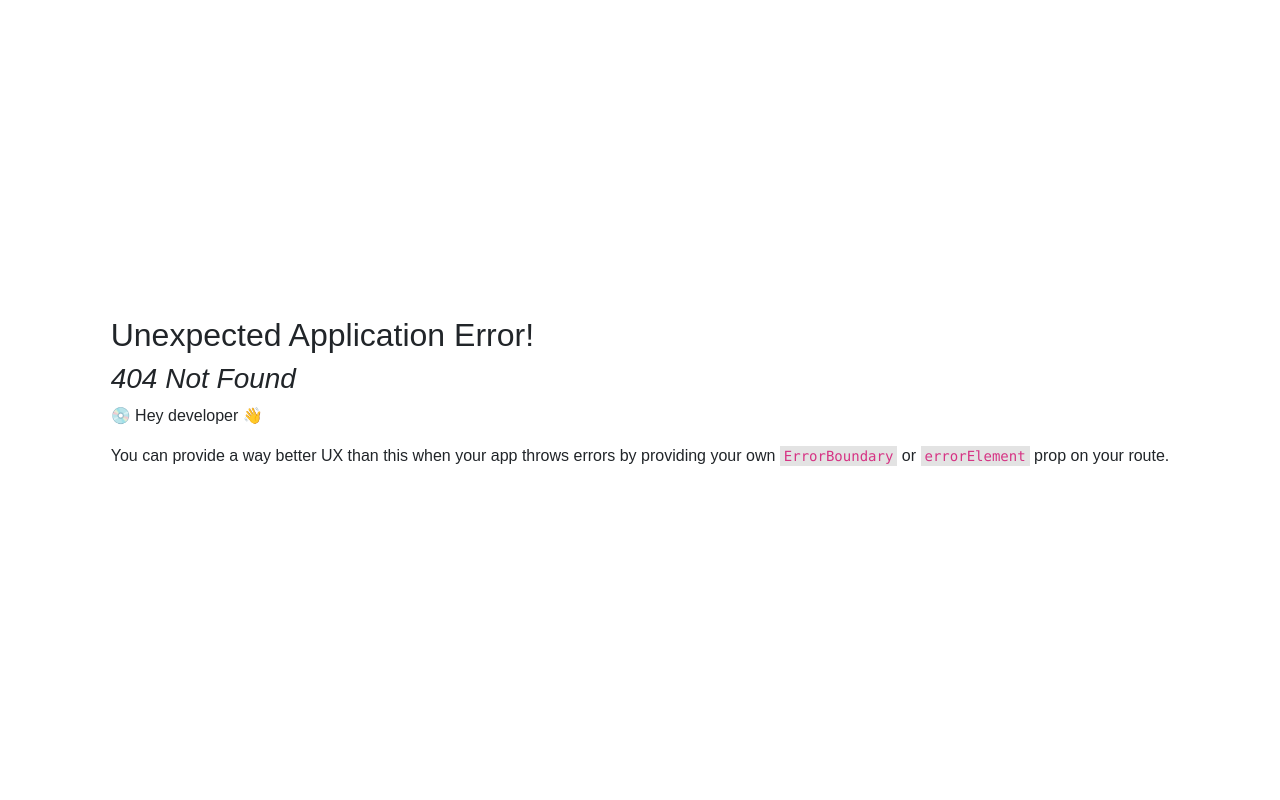
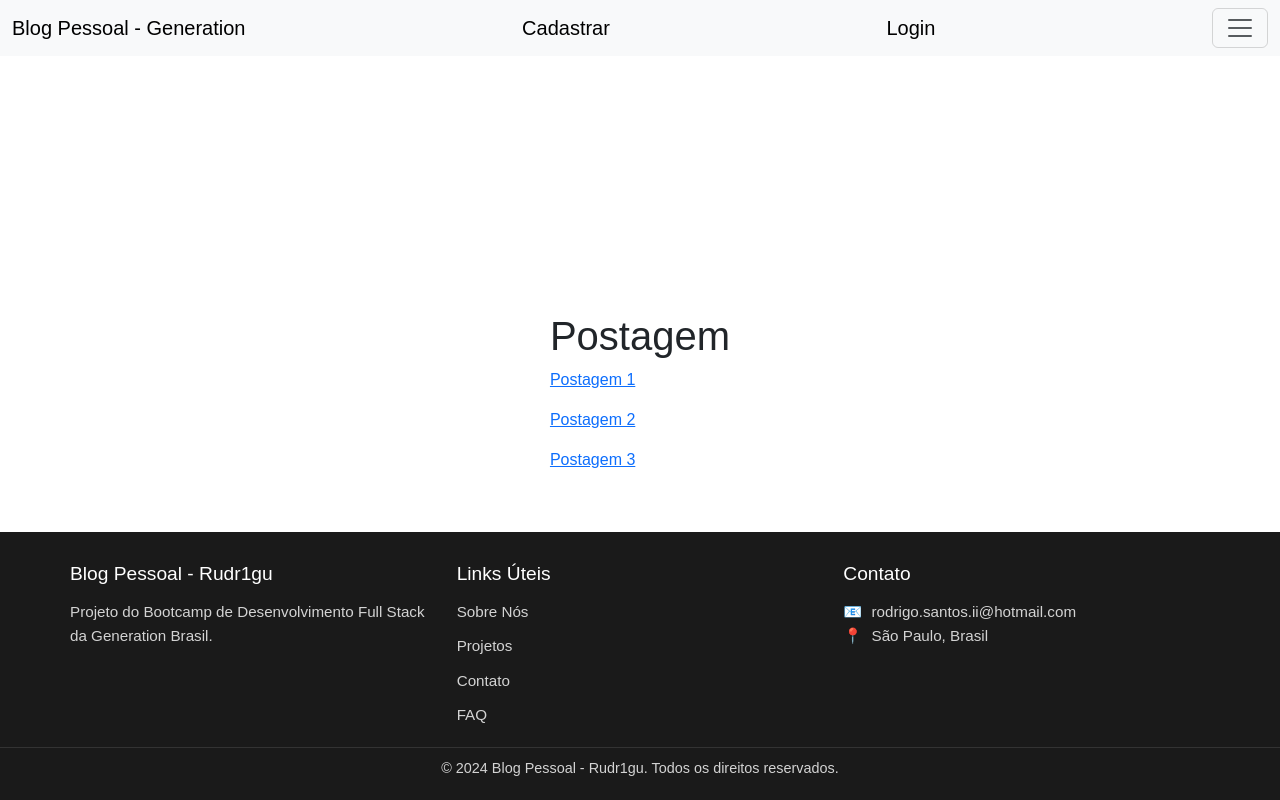
Before and after one commit to rudr1gu/blog-reactjs, a React (Vite) app: page /postagem/1 in a window 1280 px wide. Before the commit this address had no page. Built offline with nearby package versions, Linux system fonts and the light colour scheme.

Commit message:
:sparkles: feat: update Navbar component links and add Postagem component with routing

```diff
--- a/src/components/home/navbar/Navbar.tsx
+++ b/src/components/home/navbar/Navbar.tsx
@@ -10,9 +10,9 @@ function Navbar(){
     return (
         <nav className="navbar bg-body-tertiary fixed-top">
           <div className="container-fluid">
-            <a className="navbar-brand" href="#">Blog Pessoal - Generation</a>
-            <Link to="/cadastro"> Cadastrar</Link>
-            <Link to="/cadastro"> Login</Link>
+            <Link className="navbar-brand" to="/">Blog Pessoal - Generation</Link>
+            <Link className="navbar-brand" to="/cadastro"> Cadastrar</Link>
+            <Link className="navbar-brand" to="/cadastro"> Login</Link>
             <button className="navbar-toggler" type="button" data-bs-toggle="offcanvas" data-bs-target="#offcanvasNavbar" aria-controls="offcanvasNavbar" aria-label="Toggle navigation">
               <span className="navbar-toggler-icon"></span>
             </button>
--- /dev/null
+++ b/src/components/postagem/Postagem.tsx
@@ -0,0 +1,20 @@
+import { Link } from 'react-router-dom';
+
+const Postagem = () => {
+    return (
+        <div>
+        <h1>Postagem</h1>
+        <p>
+            <Link to="/postagem/1">Postagem 1</Link>
+        </p>
+        <p>
+            <Link to="/postagem/2">Postagem 2</Link>
+        </p>
+        <p>
+            <Link to="/postagem/3">Postagem 3</Link>
+        </p>
+        </div>
+    );
+}
+
+export default Postagem;
--- a/src/main.tsx
+++ b/src/main.tsx
@@ -5,6 +5,7 @@ import App from './components/home/App.tsx'
 import Cadastro from './components/cadastro/Cadastro.tsx'
 import Login from './components/login/Login.tsx'
 import Postagens from './components/postagens/Postagens.tsx'
+import Postagem from './components/postagem/Postagem.tsx'
 
 import { createBrowserRouter, RouterProvider } from 'react-router-dom'
 
@@ -24,6 +25,10 @@ const router = createBrowserRouter([
       {
         path: '/',
         element: <Postagens />
+      },
+      {
+        path: '/postagem/:id',
+        element: <Postagem />
       }
     ]
   }
```
